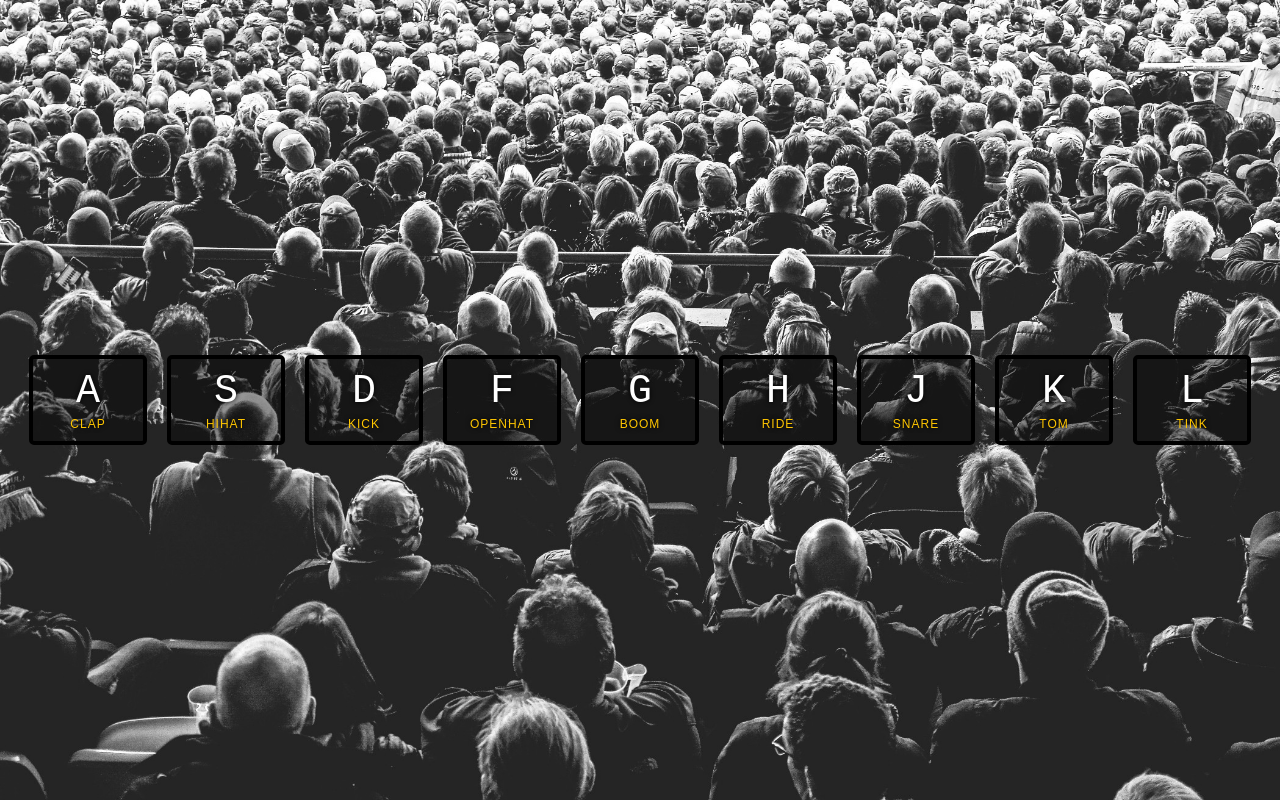
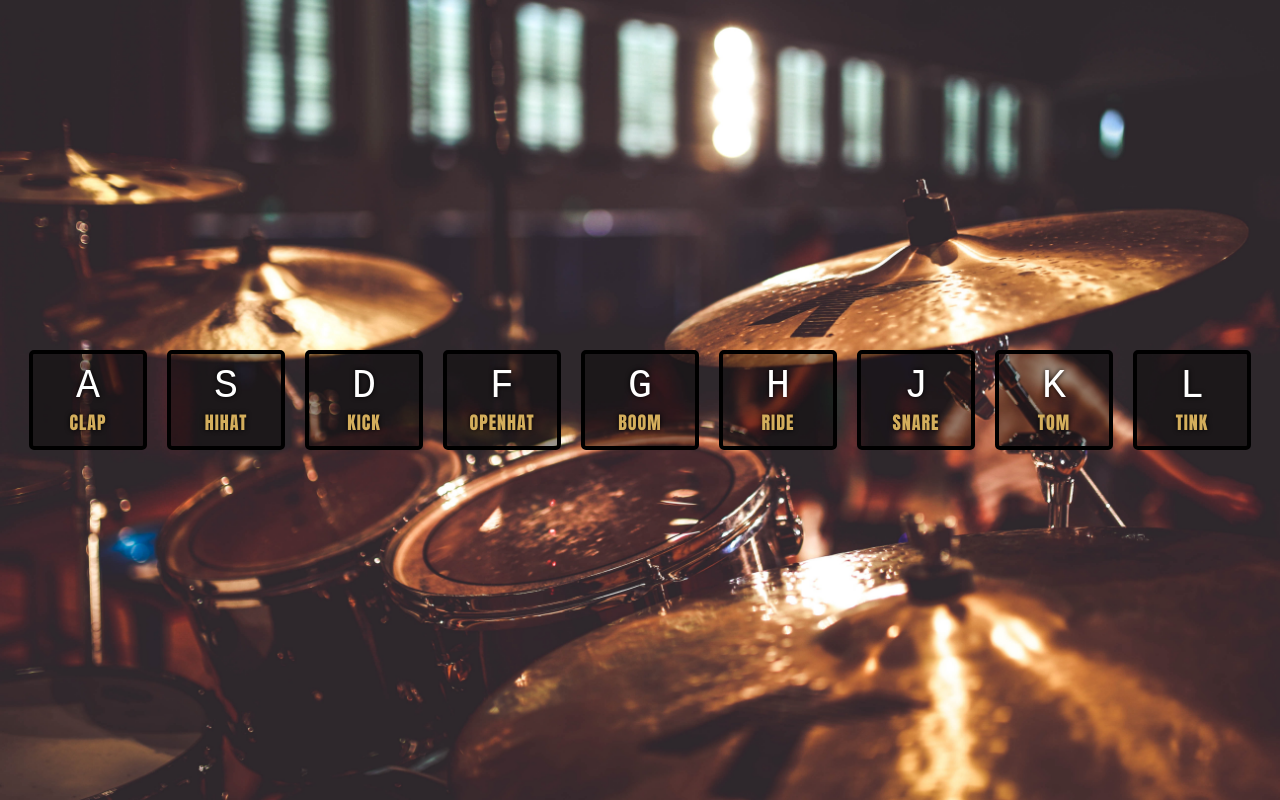
Before and after one commit to miss-mad/js30-drum-kit, a plain HTML site: page index.html in a window 1280 px wide. Drawn offline with Linux system fonts and the light colour scheme.

Commit message:
stylistic changes

```diff
--- a/assets/develop/style.css
+++ b/assets/develop/style.css
@@ -1,6 +1,6 @@
 html {
   font-size: 10px;
-  background: url("../images/background.jpg") bottom center;
+  background: url("../images/background_unsplash.jpg") bottom center;
   background-size: cover;
 }
 
@@ -8,7 +8,7 @@ body,
 html {
   margin: 0;
   padding: 0;
-  font-family: sans-serif;
+  font-family: Impact, Haettenschweiler, "Arial Narrow Bold", sans-serif;
 }
 
 .keys {
@@ -35,8 +35,8 @@ html {
 
 .playing {
   transform: scale(1.1);
-  border-color: #ffc600;
-  box-shadow: 0 0 1rem #ffc600;
+  border-color: #8a701b;
+  box-shadow: 0 0 1rem #d3a304;
 }
 
 kbd {
@@ -45,8 +45,8 @@ kbd {
 }
 
 .sound {
-  font-size: 1.2rem;
+  font-size: 1.8rem;
   text-transform: uppercase;
   letter-spacing: 0.1rem;
-  color: #ffc600;
+  color: #d4ae5c;
 }
--- a/index.html
+++ b/index.html
@@ -10,7 +10,7 @@
     <link
       rel="icon"
       type="image/x-icon"
-      href="./assets/images/drum_kit_screenshot.png"
+      href="./assets/images/background_unsplash.jpg"
       alt="Drum Kit icon"
     />
     <link rel="stylesheet" href="./assets/develop/style.css" />
```
Also changed, not shown: assets/images/background.jpg (deleted), assets/images/background_unsplash.jpg (added), 2 other files.
